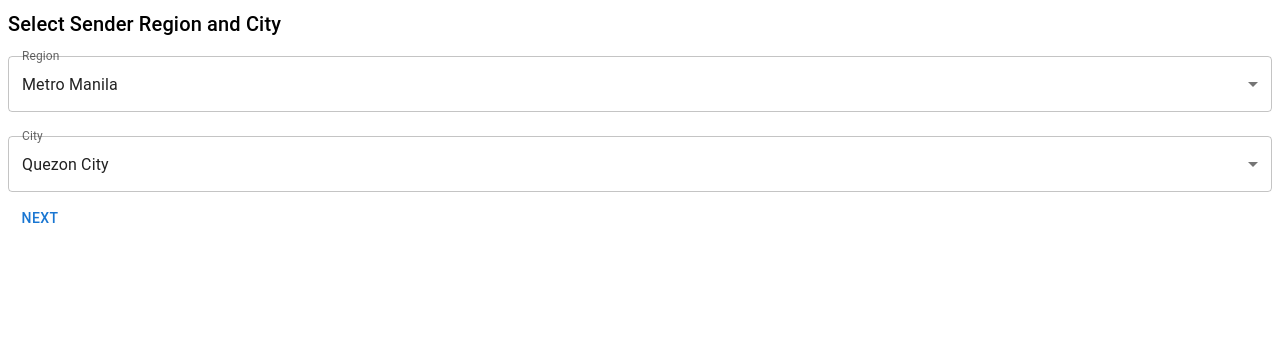
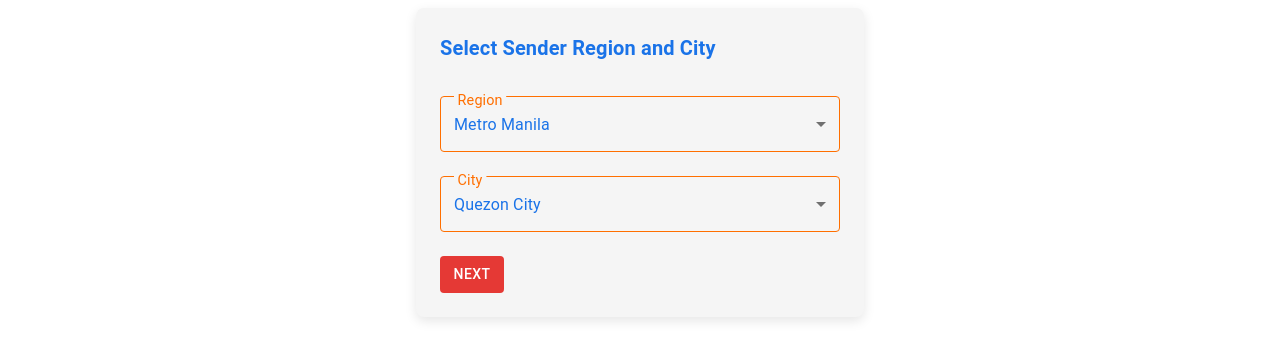
Before and after one commit to carlyn1918/my-shipping-app, a React (Vite) app: page / in a window 1280 px wide. Shown: the top 360 px of the page. Built offline with nearby package versions, Linux system fonts and the light colour scheme.

Commit message:
style works! preparing to make it reusable

```diff
--- a/src/components/SenderInfoForm.jsx
+++ b/src/components/SenderInfoForm.jsx
@@ -1,7 +1,57 @@
 // SenderInfoForm.jsx
 import React, { useState, useEffect } from "react";
 import { Select, MenuItem, Button, Typography, FormControl, InputLabel } from "@mui/material";
-import regionsData from "./philippinesRegionsCities.json"; // Import the JSON file
+import { styled } from "@mui/system";
+import regionsData from "./philippinesRegionsCities.json";
+
+// Custom Styled Components using MUI's `styled` utility
+const RootContainer = styled("div")(({ theme }) => ({
+  backgroundColor: "#f5f5f5",
+  padding: theme.spacing(3),
+  borderRadius: 8,
+  boxShadow: "0px 4px 12px rgba(0, 0, 0, 0.1)",
+  maxWidth: 400,
+  margin: "0 auto",
+}));
+
+const Title = styled(Typography)(({ theme }) => ({
+  color: "#1a73e8",
+  fontWeight: 600,
+  marginBottom: theme.spacing(2),
+}));
+
+const StyledFormControl = styled(FormControl)(({ theme }) => ({
+  "& .MuiInputLabel-root": {
+    color: "#ff6f00",
+    transform: "translate(14px, 12px) scale(1)", // Initial positioning
+    "&.Mui-focused, &.MuiFormLabel-filled": {
+      transform: "translate(14px, -6px) scale(0.9)", // Adjust positioning when focused or filled
+      backgroundColor: "#f5f5f5", // Optional background to make the label pop
+      padding: "0 4px", // Extra padding to make it clearer
+    },
+  },
+  "& .MuiInputBase-root": {
+    color: "#1a73e8",
+  },
+  "& .MuiOutlinedInput-notchedOutline": {
+    borderColor: "#ff6f00",
+  },
+  "&:hover .MuiOutlinedInput-notchedOutline": {
+    borderColor: "#e53935",
+  },
+  "& .Mui-focused .MuiOutlinedInput-notchedOutline": {
+    borderColor: "#e53935",
+  },
+}));
+
+const StyledButton = styled(Button)({
+  backgroundColor: "#e53935",
+  color: "#fff",
+  marginTop: 16,
+  "&:hover": {
+    backgroundColor: "#d32f2f",
+  },
+});
 
 const SenderInfoForm = ({ data, onChange, onNext }) => {
   // Set default values for region and city
@@ -37,33 +87,27 @@ const SenderInfoForm = ({ data, onChange, onNext }) => {
     regionsData.regions.find((region) => region.name === selectedRegion)?.cities || [];
 
   return (
-    <div>
-      <Typography variant="h6">Select Sender Region and City</Typography>
+    <RootContainer>
+      <Title variant="h6">Select Sender Region and City</Title>
 
-      {/* Region Dropdown with Title */}
-      <FormControl fullWidth margin="normal">
-        <InputLabel>Region</InputLabel>
-        <Select
-          value={selectedRegion}
-          onChange={handleRegionChange}
-          fullWidth
-        >
+      <StyledFormControl fullWidth margin="normal">
+        <InputLabel shrink>Region</InputLabel>
+        <Select value={selectedRegion} onChange={handleRegionChange} fullWidth>
           {regionOptions.map((region) => (
             <MenuItem key={region} value={region}>
               {region}
             </MenuItem>
           ))}
         </Select>
-      </FormControl>
+      </StyledFormControl>
 
-      {/* City Dropdown with Title */}
-      <FormControl fullWidth margin="normal">
-        <InputLabel>City</InputLabel>
+      <StyledFormControl fullWidth margin="normal">
+        <InputLabel shrink>City</InputLabel>
         <Select
           value={selectedCity}
           onChange={handleCityChange}
           fullWidth
-          disabled={!selectedRegion} // Disable until a region is selected
+          disabled={!selectedRegion}
         >
           {cityOptions.map((city) => (
             <MenuItem key={city} value={city}>
@@ -71,10 +115,10 @@ const SenderInfoForm = ({ data, onChange, onNext }) => {
             </MenuItem>
           ))}
         </Select>
-      </FormControl>
+      </StyledFormControl>
 
-      <Button onClick={onNext}>Next</Button>
-    </div>
+      <StyledButton onClick={onNext}>Next</StyledButton>
+    </RootContainer>
   );
 };
 
```
Also changed, not shown: src/components/styles.js (added, +45 -0 lines).
